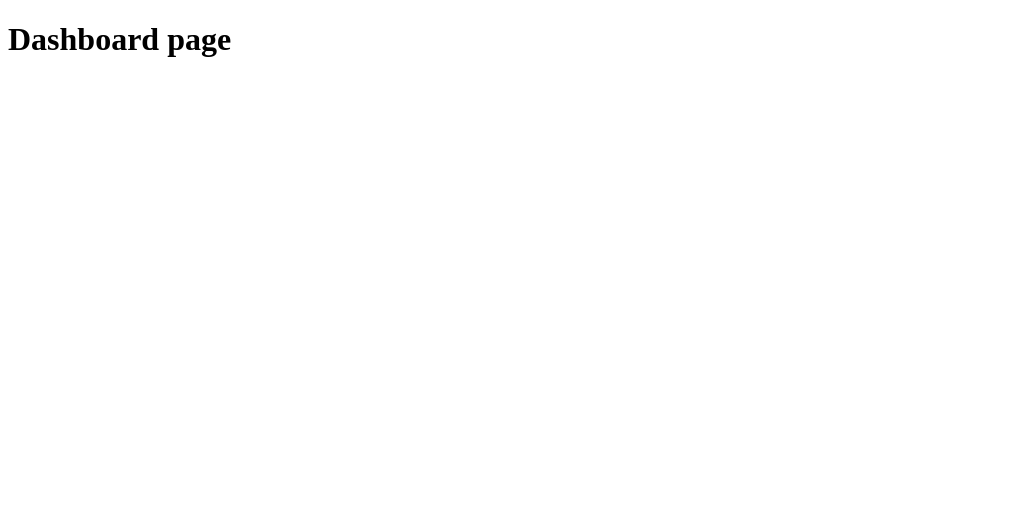
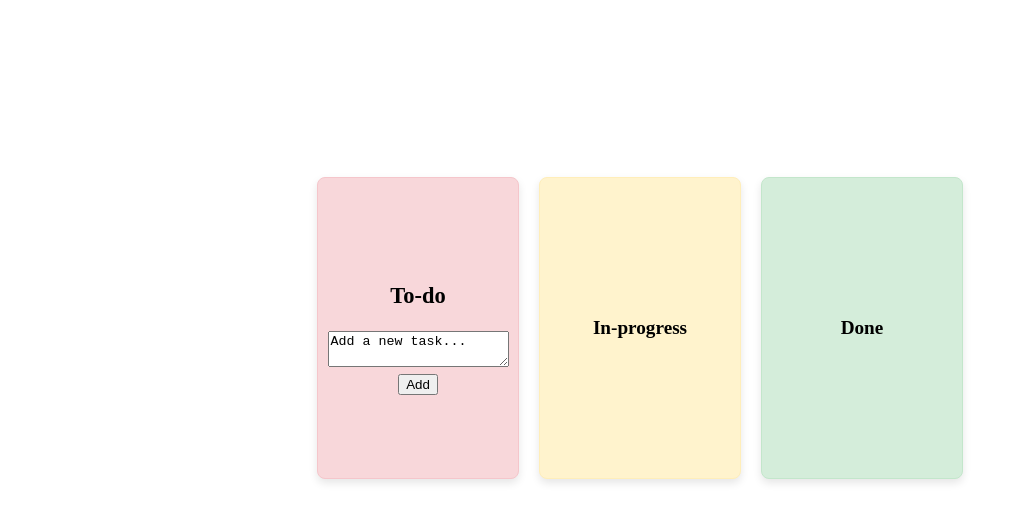
Before and after one commit to cortejojicoy/nuxt-todo, a Nuxt app in the folder frontend/: page /dashboard in a window 1280 px wide. Shown: the top 522 px of the page, without its empty margins (0-1018 px from the left). Built offline with nearby package versions, Linux system fonts and the light colour scheme; no server answers.

Commit message:
feat: add mock design

```diff
--- a/frontend/pages/dashboard.vue
+++ b/frontend/pages/dashboard.vue
@@ -1,10 +1,66 @@
 <script setup lang="ts">
+
 definePageMeta({
-  middleware: ["auth"]
+  middleware: ["auth"],
   // or middleware: 'auth'
-})
+});
 </script>
 
 <template>
-    <h1>Dashboard page</h1>
+  <div class="todo-container">
+    <div class="todo-box todo">
+      <div class="content">
+        <h3>To-do</h3>
+        <textarea>Add a new task...</textarea>
+        <button>Add</button>
+      </div>
+    </div>
+    <div class="todo-box in-progress">In-progress</div>
+    <div class="todo-box done">Done</div>
+  </div>
 </template>
+
+<style lang="scss">
+.todo-container {
+  display: flex;
+  justify-content: center;
+  align-items: center;
+  height: 80vh;
+  gap: 20px;
+
+  .todo-box {
+    flex: 1;
+    max-width: 200px;
+    min-height: 300px;
+    display: flex;
+    justify-content: center;
+    align-items: center;
+    border: 1px solid #ddd;
+    border-radius: 8px;
+    box-shadow: 0 4px 8px rgba(0, 0, 0, 0.1);
+    font-size: 1.2rem;
+    font-weight: bold;
+    text-align: center;
+    transition: all 0.3s ease-in-out;
+  }
+
+  .todo {
+    background-color: #f8d7da;
+    border-color: #f5c6cb;
+  }
+
+  .in-progress {
+    background-color: #fff3cd;
+    border-color: #ffeeba;
+  }
+
+  .done {
+    background-color: #d4edda;
+    border-color: #c3e6cb;
+  }
+
+  .todo-box:hover {
+    transform: translateY(-5px);
+  }
+}
+</style>
```
